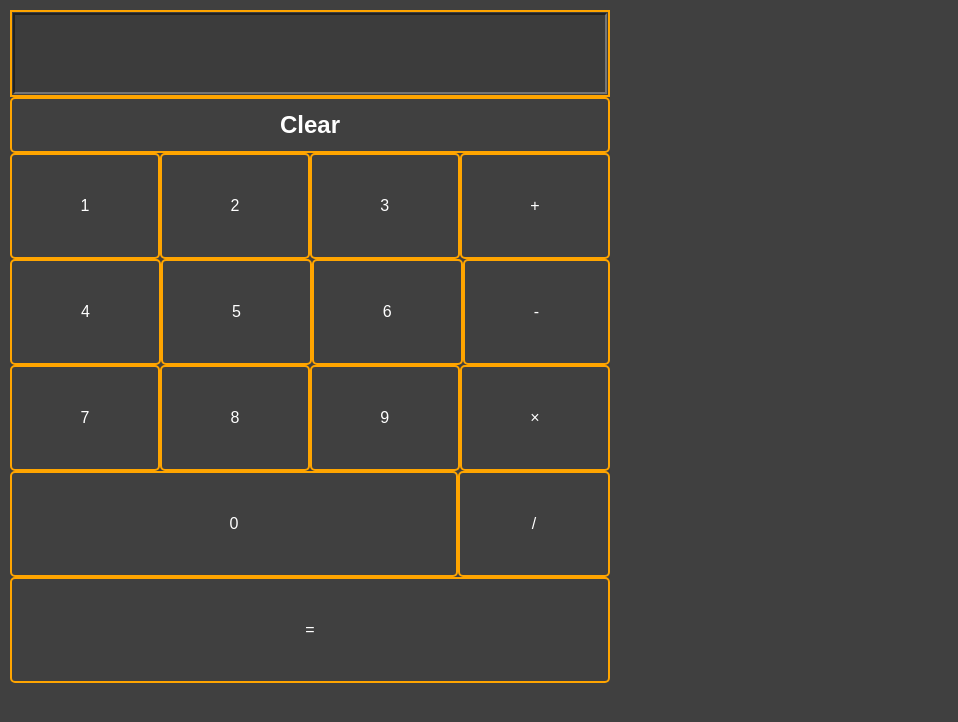
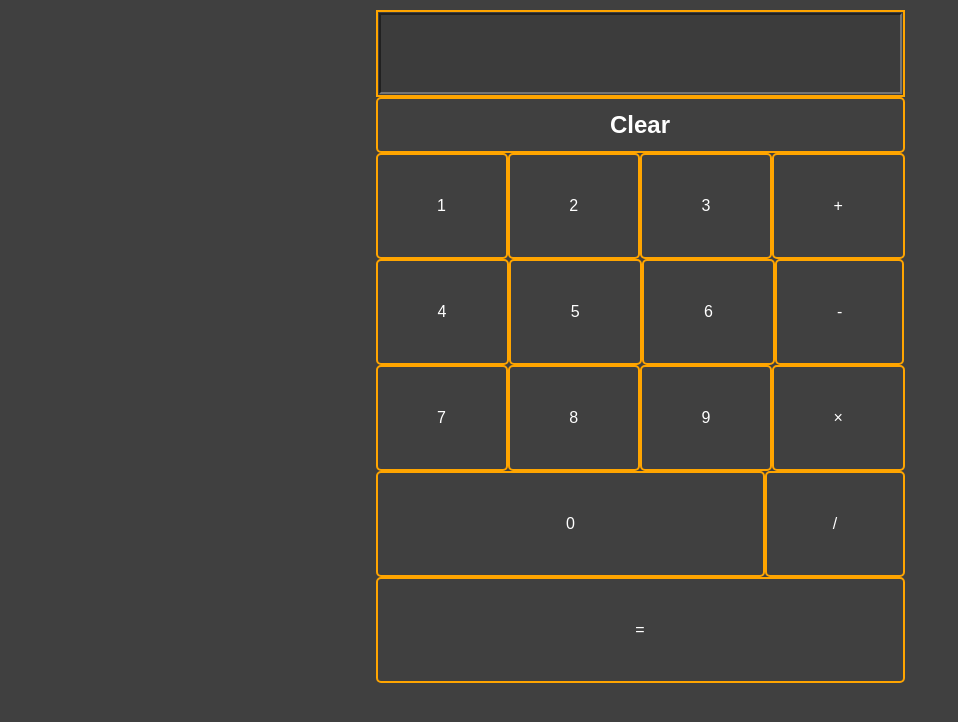
Before and after one commit to ngeor26/Calculator, a plain HTML site: page index.html in a window 1280 px wide. Shown: the whole page, without its empty margins (0-958 px from the left). Drawn offline with Linux system fonts and the light colour scheme.

Commit message:
all devices

```diff
--- a/index.html
+++ b/index.html
@@ -3,20 +3,17 @@
 <head>
     <meta charset="UTF-8">
     <meta http-equiv="X-UA-Compatible" content="IE=edge">
-    <meta name="viewport" content="width=device-width, initial-scale=1.0">
+    <meta name="viewport" content="width=device-width, initial-scale=0.70">
     <title>Document</title>
     <style>
         tr {
+            flex-direction: row;
             display: flex;
-            width: 600px;
-            flex-direction: row;
         }
 
         th {
+            border: 2px solid orange;
             display: flex;
-            width: 600px;
-            flex-direction: row;
-            border: 2px solid orange;
         }
 
         input {
@@ -31,11 +28,7 @@
             border: 2px solid orange;
             border-radius: 5px;
             flex-grow: 1;
-            height: 100px;
             text-align: center;
-            justify-content: center;
-            align-content: center;
-            flex-direction: column;
             line-height: 100px;
             user-select: none;
         }
@@ -46,18 +39,11 @@
 
         td:active {
             background-color: rgba(128, 2, 0, 0.167);
-        }
-
-        #wrapper {
-            height: 400px;
-            table-layout:fixed;
-            min-height: 100%;
-            min-width: 100%;
-            width: 100%;
+            transition: right;
         }
 
         #zero {
-            width: 300px;
+            width: 255px;
         }
 
         body {
@@ -70,10 +56,14 @@
         }
 
         #clear {
-            height: 50px;
             line-height: 50px;
             font-size: x-large;
             font-weight: bold;
+        }
+
+        #wrapper {
+            display: flex;
+            justify-content: center;
         }
     </style>
 </head>
```
